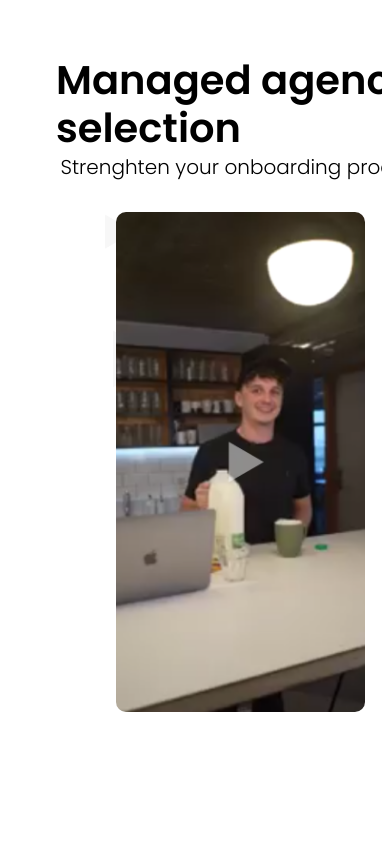
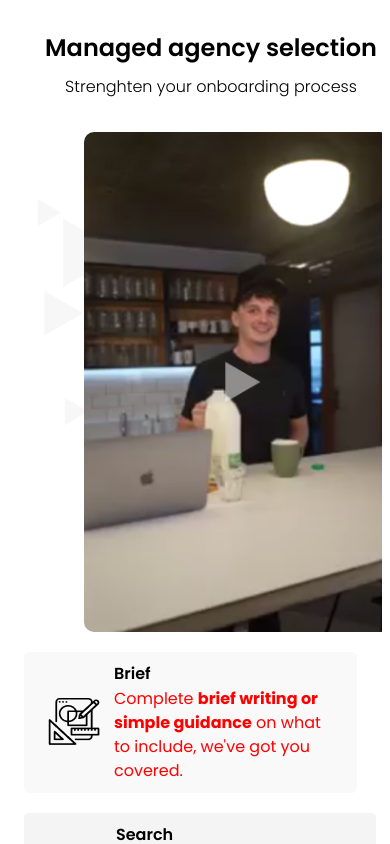
Before and after one commit to KIvanovvv/Assignment-NextJS, a Next.js app: page /selection in a window 390 px wide. Shown: the top 844 px of the page. Built offline with nearby package versions, Linux system fonts and the light colour scheme.

Commit message:
Adding media queries with different break points and finishing the project

```diff
--- a/collections/Card/elements.jsx
+++ b/collections/Card/elements.jsx
@@ -18,10 +18,21 @@ padding 20px 41px;
 background-color: #f4f4f4 ;
 border-radius: 5px;
 box-sizing: border-box;
--moz-box-sizing: border-box;
--webkit-box-sizing: border-box;
 gap: 20px;
 cursor: pointer;
+@media (max-width: 1300px) {
+  padding: 20px 20px;
+  gap:10px;
+};
+@media (max-width: 768px) {
+  gap:10px;
+  padding: 20px 20px;
+};
+@media (max-width: 420px) {
+  padding:10px 20px;
+  gap:10px;
+};
+
 `;
 
 export const StyledSectionHeading = styled((props) => (
@@ -35,6 +46,11 @@ export const StyledSectionPragraph = styled((props) => (
   <SectionParagraph {...props} />
 ))`
   margin: 0;
+  @media screen and (max-width: 420px) {
+    font-size: 0.75rem;
+    line-height: 1.2rem;
+    color: red;
+  }
 `;
 
 export const StyledContentContainer = styled((props) => <div {...props} />)`
--- a/components/Containers/CustomCardContainer/elements.jsx
+++ b/components/Containers/CustomCardContainer/elements.jsx
@@ -10,6 +10,18 @@ export const StyledCustomCardContainer = styled(({ ...props }) => (
   flex-direction: column;
   justify-content: space-between;
   padding: 10px 20px;
+  box-sizing: border-box;
+  @media (max-width: 1350px) {
+    width: 50%;
+  }
+  @media (max-width: 1024px) {
+    width: 100%;
+    gap: 20px;
+  }
+  @media (max-width: 420px) {
+    width: 370px;
+    padding: 0;
+  }
 `;
 
 export const StyledSectionParagraph = styled(({ ...props }) => (
--- a/components/Containers/CustomMainContainer/elements.jsx
+++ b/components/Containers/CustomMainContainer/elements.jsx
@@ -1,16 +1,12 @@
 import styled from "styled-components";
-import bg from "../../../resources/background.png";
 
 export const StyledCustomMainContainer = styled(({ ...props }) => (
   <div {...props} />
 ))`
   width: 100%;
   height: auto;
-
   padding: 3rem;
+  @media (max-width: 1024px) {
+    padding: 1rem;
+  }
 `;
-// background-size: 850px;
-// background-repeat: no-repeat;
-// background-position: 20% 170px;
-// background-image: url(${bg.src});
-// background: center center cover no-repeat;
--- a/pages/index.js
+++ b/pages/index.js
@@ -12,7 +12,6 @@ export default function Home() {
     <>
       <div>
         <Hero {...heroProps} />
-        {/** Other sections */}
       </div>
     </>
   );
--- a/pages/selection/index.js
+++ b/pages/selection/index.js
@@ -1,5 +1,4 @@
 import { AgencySelection } from "../../sections";
-import { Card } from "../../collections";
 
 const agencySelectionProps = {
   title: "Managed agency selection",
--- a/sections/AgencySelection/elements.jsx
+++ b/sections/AgencySelection/elements.jsx
@@ -18,12 +18,18 @@ export const StyledTitle = styled((props) => <SectionHeading {...props} />)`
   padding: 0;
   color: black;
   line-height: 3rem;
+  @media (max-width: 630px) {
+    font-size: 1.5rem;
+  } ;
 `;
 
 export const StyledDescription = styled((props) => (
   <SectionSubheading {...props} />
 ))`
   margin: 0;
+  @media (max-width: 630px) {
+    font-size: 1rem;
+  } ;
 `;
 
 export const StyledTextContainer = styled(({ ...props }) => <div {...props} />)`
@@ -33,7 +39,6 @@ export const StyledTextContainer = styled(({ ...props }) => <div {...props} />)`
   align-items: center;
   justify-content: center;
   width: 100%;
-
   font-family: sans-serif;
 `;
 
@@ -43,10 +48,14 @@ export const StyledImageContainer = styled(({ ...props }) => (
   width: 48%;
   height: 500px;
   display: flex;
-
   justify-content: flex-end;
   padding: 0 60px;
   box-sizing: border-box;
+  @media (max-width: 1024px) {
+    width: 100%;
+    aling-items: center;
+    justify-content: center;
+  }
 `;
 
 export const StyledCardContainer = styled(({ ...props }) => <div {...props} />)`
@@ -58,12 +67,17 @@ export const StyledCardContainer = styled(({ ...props }) => <div {...props} />)`
 export const StyledInfoContainer = styled(({ ...props }) => <div {...props} />)`
   display: flex;
   flex-direction: row;
-
   background-image: url(${bg.src});
   background-repeat: no-repeat;
   max-width: 1200px;
   background-size: 70%;
   margin: auto;
+  @media (max-width: 1024px) {
+    flex-direction: column;
+    background-size: 100%;
+    background-position: -25px 65px;
+    gap: 20px;
+  }
 `;
 
 export const StyledVideo = styled(({ ...props }) => <div {...props} />)`
--- a/styles/AgencySelection.module.css
+++ /dev/null
@@ -1,5 +0,0 @@
-.info_container {
-  background-color: red;
-  width: 1000px;
-  height: 1000px;
-}
```
Also changed, not shown: 1 other file (tests, documents, lock files or other folders).
